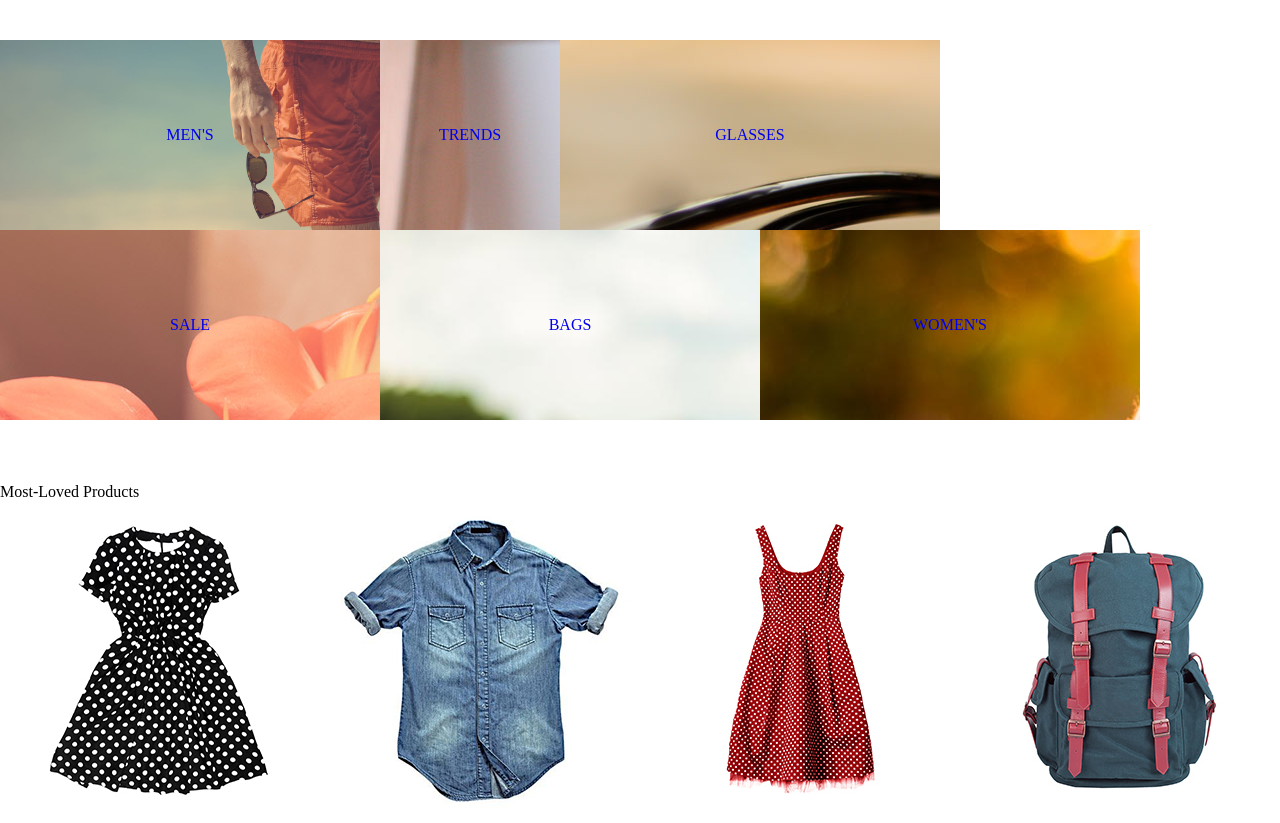
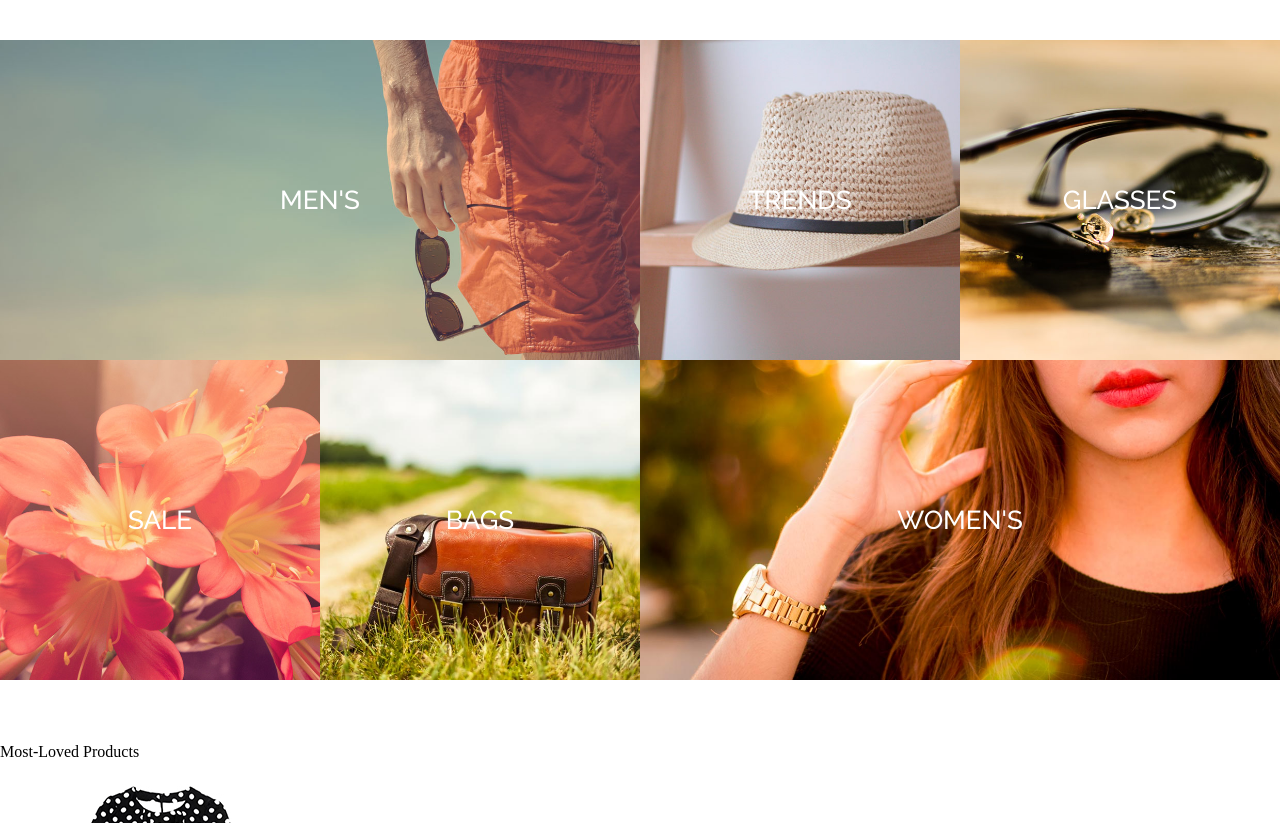
Before and after one commit to percevil/aloha-commit, a plain HTML site: page index.html in a window 1280 px wide. Shown: the part 820-1643 px from the top of the page. Drawn offline with Linux system fonts and the light colour scheme; files whose address does not match are found by name.

Commit message:
categories refined even more

```diff
--- a/css/style.css
+++ b/css/style.css
@@ -84,7 +84,6 @@ html {
     color: white;
     text-align: center;
     margin: 0px 0px 0px 0px;
-
     font-family: 'Raleway';
     font-size: 65px;
     }
@@ -153,87 +152,93 @@ html {
   display: flex;
   flex-wrap: wrap;
 
+
 }
-
 .featured a{
   text-decoration: none;
-
 }
 
 
-
-.product {
-
+.products a{
+  font-family:'Raleway';
+  color: white;
+  font-size: 26px;
+}
+.mens {
   /* mens */
   background-image: url(../images/mens-category.jpg);
+  height: 25vw;
+  width: 50%;
   display: flex;
   background-size: contain;
   background-repeat: no-repeat;
-
-
-
-  }
-.mens{
-  height: 190px;
-  width: 380px;
-  display:flex;
   align-items: center;
   justify-content: center;
 }
 
-.product2 {
+.trends{
 
     /* trends */
   background-image: url(../images/trends-category.jpg);
-    height: 190px;
-    width: 180px;
-    display:flex;
+  height: 25vw;
+  width: 25%;
+  display: flex;
+  background-size: contain;
+  background-repeat: no-repeat;
   align-items: center;
   justify-content: center;
 
      }
-.product3 {
+.glasses {
 
     /* glasses */
   background-image: url(../images/glasses-category.jpg);
-    height: 190px;
-    width: 380px;
-    display:flex;
+  height: 25vw;
+  width: 25%;
+  display: flex;
+  background-size: contain;
+  background-repeat: no-repeat;
   align-items: center;
   justify-content: center;
 
 }
 
-.product4{
+.sale {
 
       /* sale */
   background-image: url(../images/sale-category.jpg);
-      height: 190px;
-      width: 380px;
-      display:flex;
+  height: 25vw;
+  width: 25%;
+  display: flex;
+  background-size: contain;
+  background-repeat: no-repeat;
   align-items: center;
   justify-content: center;
 
       }
 
-.product5{
+.bags{
 
       /* bags */
   background-image: url(../images/bags-category.jpg);
-      height: 190px;
-      width: 380px;
-      display:flex;
+  height: 25vw;
+  width: 25%;
+  display: flex;
+  background-size: contain;
+  background-repeat: no-repeat;
   align-items: center;
   justify-content: center;
 
       }
 
-.product6 {
+.womens {
 
       /* womens */
   background-image: url(../images/womens-category.jpg);
-      height: 190px;
-      width: 380px;
+  background-size: contain;
+  background-repeat: no-repeat;
+  height: 25vw;
+  width: 50%;
   display:flex;
   align-items: center;
   justify-content: center;
@@ -246,17 +251,18 @@ html {
 
 .mlp-container{
   padding: 64px 0px 64px 0px;
-  height: 600px;
+  min-height: 600px;
   width: 970px;
 }
 
  .most-loved {
    display: flex;
-   flex-wrap: nowrap;
+   flex-wrap: wrap;
    padding: 0px 64px 64px px;
-   height: 320px;
+   min-height: 320px;
    width: 320px;
    background-color:white;
+
 
 }
 
@@ -267,13 +273,8 @@ html {
   background-image: url(../images/wave-bkgd.jpg);
   height: 300px;
   display: flex;
-
   background-repeat: no-repeat;
   background-size: center;
-  /* padding: 64px 0px 64px 0px;
-  margin: 64px 0px 64px 0px ; */
-
-
 
 }
 
--- a/index.html
+++ b/index.html
@@ -56,23 +56,23 @@
 
     <section class="featured">
         <!--mens trends glasses sale bags womens-->
-        <div class="product" >
-           <a class="mens" href="mens">MEN'S</a>
+        <div class="products mens" >
+           <a href="mens">MEN'S</a>
         </div>
-        <div class="product2" >
-            <a class="trends" href="trends">TRENDS</a>
+        <div class="products trends" >
+            <a  href="trends">TRENDS</a>
          </div>
-         <div class="product3" >
-            <a class="glasses" href="glasses">GLASSES</a>
+         <div class="products glasses" >
+            <a  href="glasses">GLASSES</a>
          </div>
-         <div class="product4" >
-            <a class="sale" href="sale">SALE</a>
+         <div class="products sale" >
+            <a  href="sale">SALE</a>
          </div>
-         <div class="product5" >
-            <a class="bags" href="bags">BAGS</a>
+         <div class="products bags" >
+            <a  href="bags">BAGS</a>
          </div>
-         <div class="product6" >
-            <a class="womens" href="womens">WOMEN'S</a>
+         <div class="products womens" >
+            <a  href="womens">WOMEN'S</a>
          </div>
 
 
```
Lines whose indentation alone changed are shown as unchanged.
